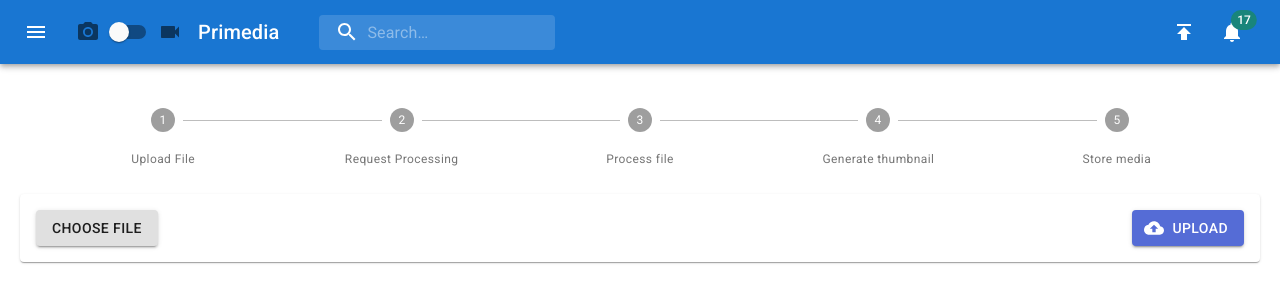
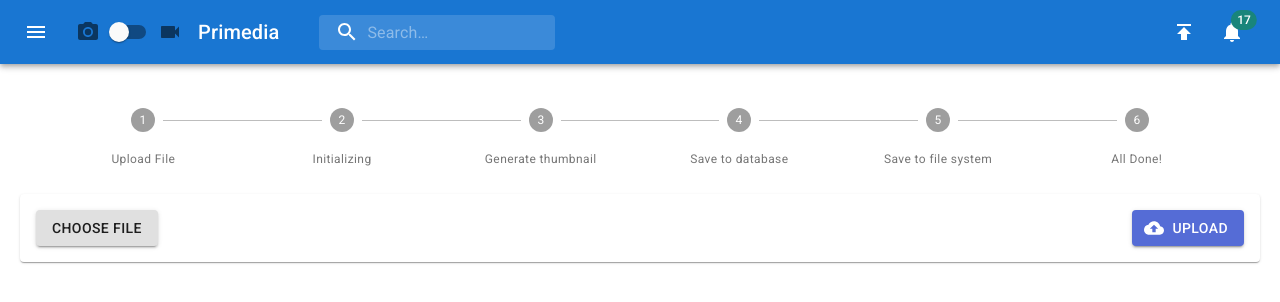
Before and after one commit to essaricy/primedia-ui, a React (Create React App) app: page /upload in a window 1280 px wide. Shown: the top 302 px of the page. Built offline with nearby package versions, Linux system fonts and the light colour scheme.

Commit message:
Added steps for upload; Completed upload history.

```diff
--- a/src/app/components/StepperProgress.js
+++ b/src/app/components/StepperProgress.js
@@ -18,28 +18,36 @@ const useStyles = makeStyles((theme) => ({
   },
 }));
 
+export const getStatusInfo = (steps, status) => {
+  if (status == null) {
+    return null;
+  }
+  let index = steps.findIndex(el => status === el.sCode);
+  if (index == -1) {
+    index = steps.findIndex(el => status === el.fCode);
+    return index == -1 ? null : { index };
+  } else {
+    return { isSuccess: true, index: index + 1 };
+  }
+}
+
 function getStepStatus(steps, status) {
-  if (status == null || status.code == null) {
-      return { active: -1 };
-  }
-  let index = steps.findIndex(el => el.code === status.code);
-  if (index != -1) {
-      return { active: index+1 };
-  }
-  index = steps.findIndex(el => el.failCode === status.code);
-  return index == -1 ? { active: -1 } : { active: index, isFail: true };
+  const statusInfo = getStatusInfo(steps, status);
+  console.log(statusInfo);
+  return statusInfo
+    ? { index: statusInfo.index, isFailure: statusInfo.isFailure }
+    : { index: -1 };
 }
 
 export default function StepperProgress(props) {
   const classes = useStyles();
   const { steps, progress, onPollProgress } = props;
-  const status = progress == null ? null : progress.status;
-  const { id } = progress;
+  const { id, status } = progress;
   const stepStatus = getStepStatus(steps, status);
-  const { active, isFail } = stepStatus;
+  const { index, isSuccess } = stepStatus;
 
   useEffect(() => {
-    if (active != -1 && !isFail && active != steps.length) {
+    if (index != -1 && isSuccess && index != steps.length) {
       const interval = setInterval(() => onPollProgress(id), 2000);
       return () => {
         clearInterval(interval);
@@ -49,13 +57,13 @@ export default function StepperProgress(props) {
 
   return (
     <div className={classes.root}>
-      <Stepper activeStep={stepStatus.active} alternativeLabel>
+      <Stepper activeStep={stepStatus.index} alternativeLabel>
         {steps.map((step, index) => (
-          <Step key={step.code}>
+          <Step key={step.sCode}>
             <StepLabel>
               <Typography variant="caption"
-                color={stepStatus.isFail && stepStatus.active === index ? "error": ""}>
-                {step.label}
+                color={stepStatus.isFail && stepStatus.index === index ? "error": ""}>
+                {stepStatus.isFail && stepStatus.index === index ? step.fLabel : step.sLabel }
               </Typography>
             </StepLabel>
           </Step>
--- a/src/upload/components/UploadHistory.js
+++ b/src/upload/components/UploadHistory.js
@@ -8,12 +8,28 @@ import ListItem from '@material-ui/core/ListItem';
 import ListItemText from '@material-ui/core/ListItemText';
 import ListItemAvatar from '@material-ui/core/ListItemAvatar';
 import Avatar from '@material-ui/core/Avatar';
+import SuccessIcon from '@material-ui/icons/CheckCircle';
+import FailIcon from '@material-ui/icons/HighlightOff';
 
 import * as UploadActions from '../actions/UploadActions';
 import * as UploadConstants from '../constants/UploadConstants';
 import * as UploadSelectors from '../selectors/UploadSelectors';
 import * as HeaderSelectors from '../../header/selectors/HeaderSelectors';
 import * as MediaUtil from '../../app/util/MediaUtil';
+
+export const getStatusInfo = (status) => {
+  if (status == null) {
+    return null;
+  }
+  let steps = UploadConstants.UPLOAD_STEPS;
+  let index = steps.findIndex(el => status === el.sCode);
+  if (index == -1) {
+    index = steps.findIndex(el => status === el.fCode);
+    return index == -1 ? null : { label: steps[index].fLabel };
+  } else {
+    return { isSuccess: true, label: steps[index].sLabel };
+  }
+}
 
 function UploadHistory(props) {
   const { mode, history, onLoad } = props;
@@ -23,7 +39,7 @@ function UploadHistory(props) {
     <List>
       { history.map(item => {
         const { media } = item;
-        const attr = UploadConstants.STATUS_ATTIBUTES[ item.status.code ];
+        const statusInfo = getStatusInfo(item.status);
 
         return media ?
         <ListItem key={item.id}>
@@ -31,11 +47,15 @@ function UploadHistory(props) {
             <Avatar src={MediaUtil.getThumbnailUrl(mode, media.id)} />
           </ListItemAvatar>
           <ListItemText primary={media.name}
-            secondary={<React.Fragment>
-              <Typography variant="body2" color="textSecondary">{attr.label}</Typography>
-              {moment(media.uploadDate).fromNow()}
-              </React.Fragment>
+            secondary={
+              <Typography variant="body2" color="textSecondary">
+                { moment(media.uploadDate).fromNow() }
+                { statusInfo && statusInfo.isSuccess
+                    ? <SuccessIcon style={{color: 'green'}}>{statusInfo.label}</SuccessIcon>
+                    : <FailIcon style={{color: 'red'}}>{statusInfo.label}</FailIcon>
                 }
+              </Typography>
+            }
             />
         </ListItem>
         : "";
--- a/src/upload/constants/UploadConstants.js
+++ b/src/upload/constants/UploadConstants.js
@@ -1,35 +1,12 @@
-const INIT = "INIT";
-const REQUESTED = "REQUESTED";
-const PROC_START = "PROC_START";
-const THUMB_FAIL = "THUMB_FAIL";
-const THUMB_DONE = "THUMB_DONE";
-const SAVE_FAIL = "SAVE_FAIL";
-const SAVE_DONE = "SAVE_DONE";
+export const UPLOAD_STEPS = [
+  { sCode: "UPLOADED", sLabel: "Upload File" },
+  { sCode: "INIT", sLabel: "Initializing", fCode: "INIT_FAIL", fLabel: "Initializing failed!" },
+  { sCode: "THUMB_DONE", sLabel: "Generate thumbnail", fCode: "THUMB_FAIL", fLabel: "Generating thumbnail failed!" },
+  { sCode: "DB_DONE", sLabel: "Save to database", fCode: "DB_FAIL", fLabel: "Saving to database failed!" },
+  { sCode: "FILE_DONE", sLabel: "Save to file system", fCode: "FILE_FAIL", fLabel: "Saving to file system failed!" },
+  { sCode: "ALL_DONE", sLabel: "All Done!" }
+];
 
-const IN_PROGRESS_STATUSES = [ INIT, REQUESTED, PROC_START, THUMB_DONE ];
-
-export const STATUS_ATTIBUTES = {
-  INIT:           { value: 5,   color: "green",   label: "Initializing upload" },
-  REQUESTED:      { value: 20,  color: "green",   label: "Uploaded the file and processing the file has started" },
-  PROC_START:     { value: 40,  color: "green",   label: "Processed the file and generating thumbnails" },
-  THUMB_DONE:     { value: 66,  color: "green",   label: "Generated thumbnail and saving content" },
-  SAVE_DONE:      { value: 100, color: "green",   label: "Saved all content successfully!" },
-  THUMB_FAIL:     { value: 100, color: "red",     label: "Generation of thumbnail has failed" },
-  SAVE_FAIL:      { value: 100, color: "red",     label: "Unable to save content/thumbnail" },
-}
-
-export const getInitProgress = () => {
-  return STATUS_ATTIBUTES[INIT];
-}
-export const isInProgress = (code) => {
-  return IN_PROGRESS_STATUSES.includes(code);
-}
-export const isSuccessful = (code) => {
-  return code === SAVE_DONE;
-}
-export const getLabel = (code) => {
-  return STATUS_ATTIBUTES[code].label;
-}
 export const getMediaTypeError = () => {
   return "Select only image or video files";
 }
@@ -43,12 +20,9 @@ export const getProgressServiceError = () => {
   return "Progress service is down. try again after some time";
 }
 
-
-
-export const UPLOAD_STEPS = [
-  { code: "INIT",       label: "Upload File" },
-  { code: "REQUESTED",  label: "Request Processing" },
-  { code: "PROC_START", label: "Process file" },
-  { code: "THUMB_DONE", label: "Generate thumbnail", failCode: "THUMB_FAIL" },
-  { code: "SAVE_DONE",  label: "Store media", failCode: "SAVE_FAIL" }
-];
+export const getFirstStep = () => {
+  return "UPLOADED";
+}
+export const isCompleted = (status) => {
+  return status === "ALL_DONE";
+}
--- a/src/upload/reducers/UploadReducer.js
+++ b/src/upload/reducers/UploadReducer.js
@@ -99,19 +99,18 @@ export default function uploadReducer(state = initialState, action) {
         isUploading: true,
         uploadMessage: null,
         progress: {
-          ...UploadConstants.getInitProgress()
+          ...UploadConstants.getFirstStep()
         }
       }
     case UploadActionTypes.SET_PROGRESS_STATUS:
       const progress = action.payload;
       const { status, startTime, endTime } = progress;
-      const { code } = status;
       return {
         ...state,
         isUploading: false,
-        uploadMessage: UploadConstants.isSuccessful(code)
+        uploadMessage: UploadConstants.isCompleted(status)
             ? getUploadedMessage(startTime, endTime)
-            : UploadConstants.getLabel(code),
+            : null,
         progress: {
           ...progress
         }
```
Also changed, not shown: src/upload/components/Progress.js (deleted, +0 -41 lines), src/upload/components/ProgressStyles.js (deleted, +0 -28 lines).
